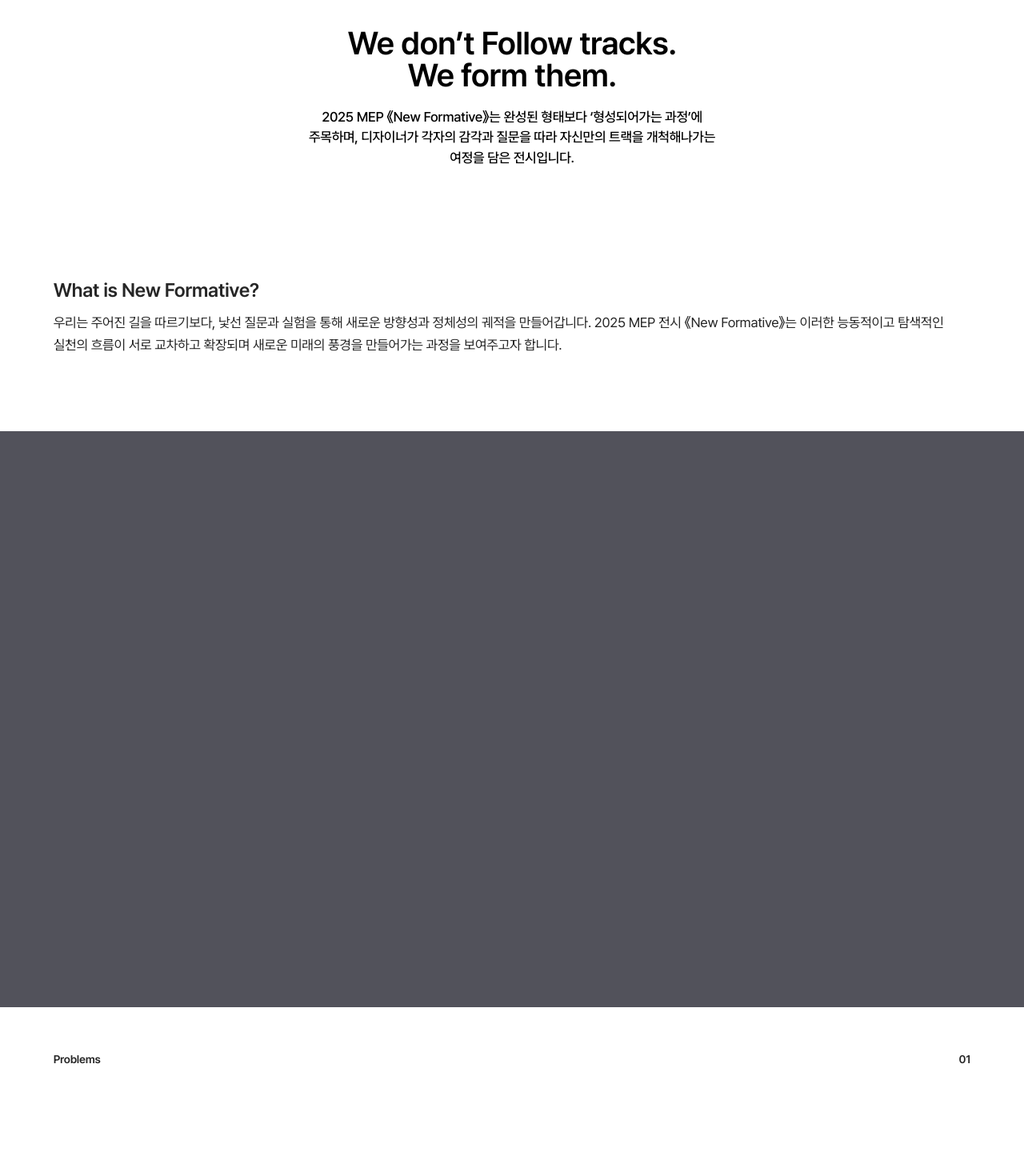
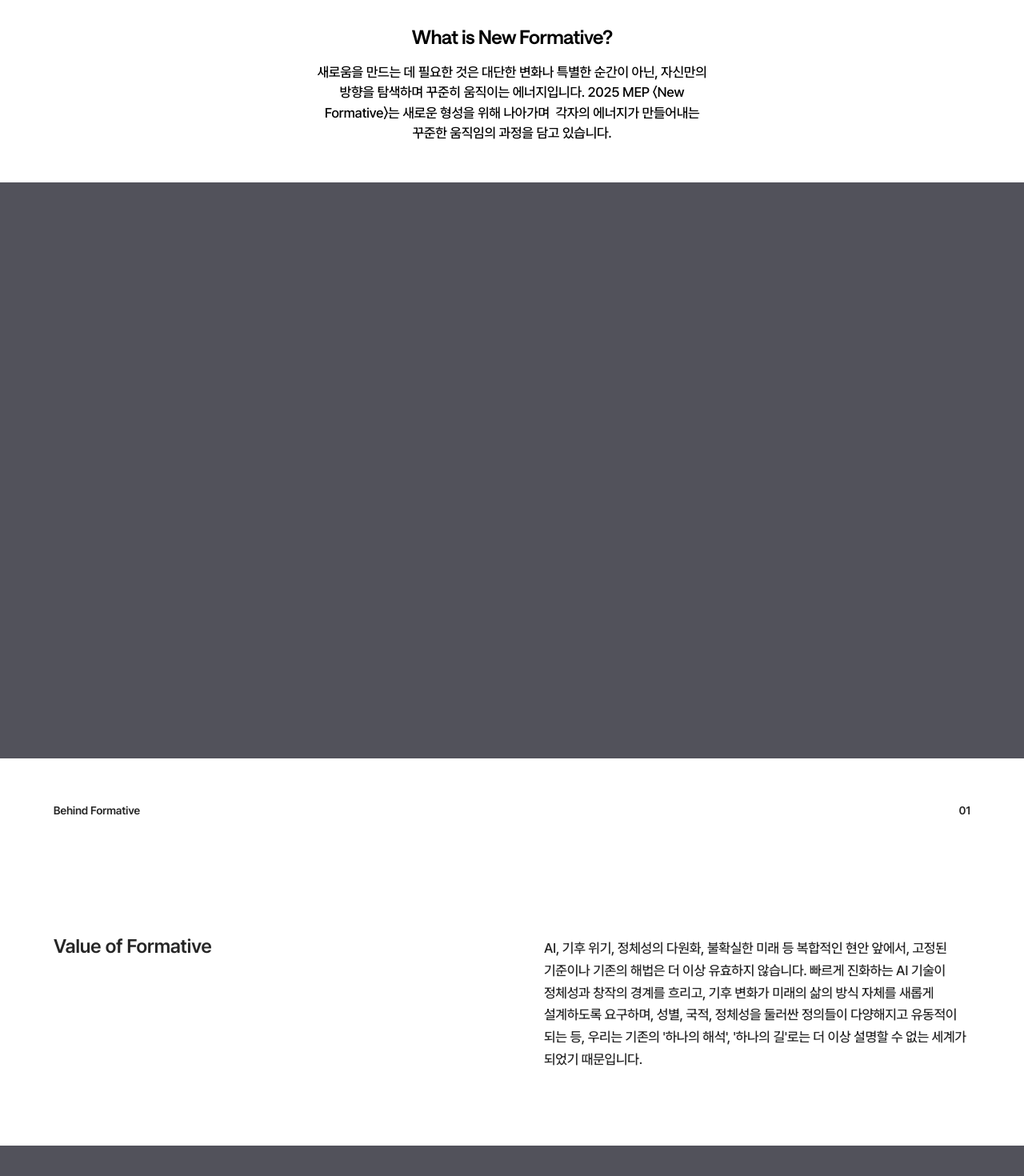
Before and after one commit to SDMMEP2025/SDM2025, a Next.js app in the folder main/: page /about in a window 1280 px wide. Shown: the part 1280-2750 px from the top of the page at 80% size. Built offline with nearby package versions, Linux system fonts and the light colour scheme.

Commit message:
[fix] easeinout

```diff
--- a/main/src/app/about/page.tsx
+++ b/main/src/app/about/page.tsx
@@ -20,15 +20,11 @@
       <Header />
       <MainImage />
       <HeaderBody
-        title={['We don’t Follow tracks.', 'We form them.']}
-        description='2025 MEP 《New Formative》는 완성된 형태보다 ‘형성되어가는 과정’에 주목하며, 디자이너가 각자의 감각과 질문을 따라 자신만의 트랙을 개척해나가는 여정을 담은 전시입니다.'
-      />
-      <TitleBody
-        title='What is New Formative?'
-        text='우리는 주어진 길을 따르기보다, 낯선 질문과 실험을 통해 새로운 방향성과 정체성의 궤적을 만들어갑니다. 2025 MEP 전시 《New Formative》는 이러한 능동적이고 탐색적인 실천의 흐름이 서로 교차하고 확장되며 새로운 미래의 풍경을 만들어가는 과정을 보여주고자 합니다.'
+        title={['What is New Formative?']}
+        description='새로움을 만드는 데 필요한 것은 대단한 변화나 특별한 순간이 아닌, 자신만의 방향을 탐색하며 꾸준히 움직이는 에너지입니다. 2025 MEP 〈New Formative〉는 새로운 형성을 위해 나아가며  각자의 에너지가 만들어내는 꾸준한 움직임의 과정을 담고 있습니다.'
       />
       <Image src='' />
-      <Divide title='Problems' number='01' />
+      <Divide title='Behind Formative' number='01' />
       <TitleBody
         title='Value of Formative'
         text="AI, 기후 위기, 정체성의 다원화, 불확실한 미래 등 복합적인 현안 앞에서, 고정된 기준이나 기존의 해법은 더 이상 유효하지 않습니다. 빠르게 진화하는 AI 기술이 정체성과 창작의 경계를 흐리고, 기후 변화가 미래의 삶의 방식 자체를 새롭게 설계하도록 요구하며, 성별, 국적, 정체성을 둘러싼 정의들이 다양해지고 유동적이 되는 등, 우리는 기존의 '하나의 해석', '하나의 길'로는 더 이상 설명할 수 없는 세계가 되었기 때문입니다."
--- a/main/src/components/about/HeaderBody.tsx
+++ b/main/src/components/about/HeaderBody.tsx
@@ -11,7 +11,7 @@
 
   return (
     <div className={`w-full px-4 py-14 md:px-10 md:py-12 lg:px-40 lg:py-[84px] xl:px-[240px] bg-white flex flex-col justify-center items-center gap-[10px] md:gap-[20px] lg:gap-6 ${className}`}>
-      <div className="w-full md:w-[688px] lg:w-[790px] font-semibold text-center text-4xl md:text-[40px] lg:text-[76px] tracking-[-0.02em] leading-none">
+      <div className="w-full md:w-[688px] lg:w-[790px] font-english font-semibold text-center text-3xl md:text-2xl lg:text-4xl tracking-[-0.02em] leading-none">
         {titleLines.map((line, index) => (
           <p key={index}>{line}</p>
         ))}
--- a/main/src/components/about/TitleBody.tsx
+++ b/main/src/components/about/TitleBody.tsx
@@ -11,12 +11,12 @@
 }: TitleBody) {
 
   return (
-  <div className='w-full px-[3.90vw] py-[13.66vw] md:px-[5.21vw] md:py-[7.29vw] lg:px-[11.11vw] lg:py-84 bg-white flex flex-col justify-start items-start overflow-hidden xs:overflow-visible md:overflow-hidden lg:overflow-hidden'>
-      <div className='flex flex-col xs:flex-col md:flex-row lg:flex-row justify-between gap-4 xs:gap-4 md:gap-20 lg:gap-52'>
-        <div className='xs:w-full text-neutral-800 text-[36px] md:text-[24px] lg:text-[40px] font-semibold leading-[0.95] md:leading-[0.9] lg:leading-10'>
+  <div className='w-full px-[3.90vw] py-[13.66vw] md:px-[5.21vw] md:py-[7.29vw] lg:px-[11.11vw] lg:py-84 bg-white flex flex-col justify-start items-start overflow-visible md:overflow-hidden lg:overflow-hidden'>
+      <div className='flex flex-col md:flex-row lg:flex-row justify-between gap-4 md:gap-20 lg:gap-52'>
+        <div className='w-full text-neutral-800 text-[36px] md:text-[24px] lg:text-[40px] font-semibold leading-[0.95] md:leading-[0.9] lg:leading-10'>
           {title}
         </div>
-        <div className='w-full text-neutral-800 text-[17px] lg:text-[18px] font-normal xs:font-normal md:font-medium lg:font-medium leading-7 xs:leading-7 md:leading-relaxed lg:leading-relaxed'>
+        <div className='w-full text-neutral-800 text-[17px] lg:text-[18px] font-normal md:font-medium lg:font-medium leading-7 md:leading-relaxed lg:leading-relaxed'>
           {text}
         </div>
       </div>
--- a/main/src/components/projects/ProjectCard.tsx
+++ b/main/src/components/projects/ProjectCard.tsx
@@ -96,7 +96,7 @@
         flex: isExpanded ? flexValues.expanded : flexValues.collapsed,
         height: isExpanded ? 'auto' : undefined,
       }}
-      transition={{ duration: 1.0, ease: 'easeInOut' }}
+      transition={{ duration: 0.5, ease: 'easeInOut' }}
     >
       <Link href={`/projects/${project.id}`} aria-label={project.title}>
         <div className='relative w-full h-full'>
@@ -105,12 +105,11 @@
               isExpanded ? 'opacity-100' : 'opacity-0'
             }`}
             style={{
-              backgroundImage: `url(${project.thumbnail})`,
-              filter: 'brightness(0.8)',
+              backgroundImage: `url(${project.thumbnail})`
             }}
           />
           <div
-            className={`absolute inset-0 bg-zinc-600 bg-opacity-20 transition-opacity duration-500 ${
+            className={`absolute inset-0 bg-zinc-600 bg-opacity-0 transition-opacity duration-500 ${
               isExpanded ? 'opacity-100' : 'opacity-0'
             }`}
           />
```
